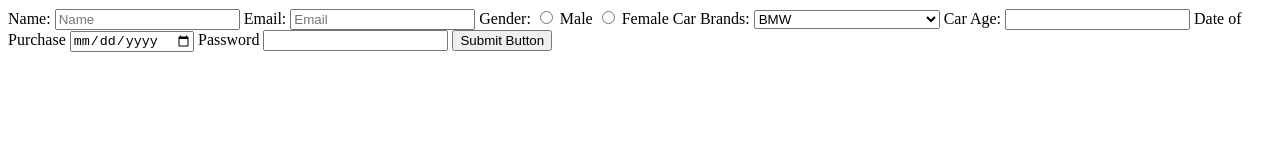
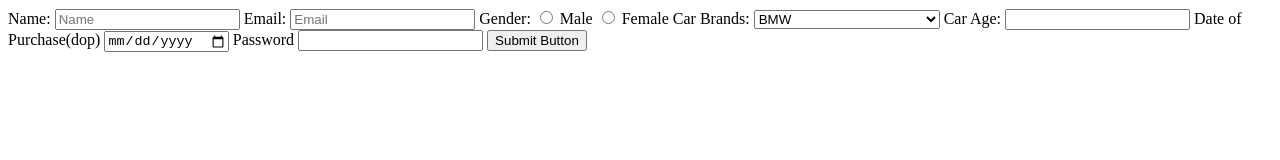
Before and after one commit to acciojob/car-insurance-form-LAV1E, a website: page main.html in a window 1280 px wide. Drawn offline with Linux system fonts and the light colour scheme.

Commit message:
created a submission

```diff
--- a/main.html
+++ b/main.html
@@ -32,8 +32,8 @@
         <label for="age">Car Age:</label>
         <input type="Number" id="carage"  required>
 
-        <label for="dob">Date of Purchase</label>
-        <input type="Date" id="dob" name="dob" required>
+        <label for="dob">Date of Purchase(dop)</label>
+        <input type="date" id="dob" name="dob" required>
 
 
 		<label for="password">Password</label>
```
